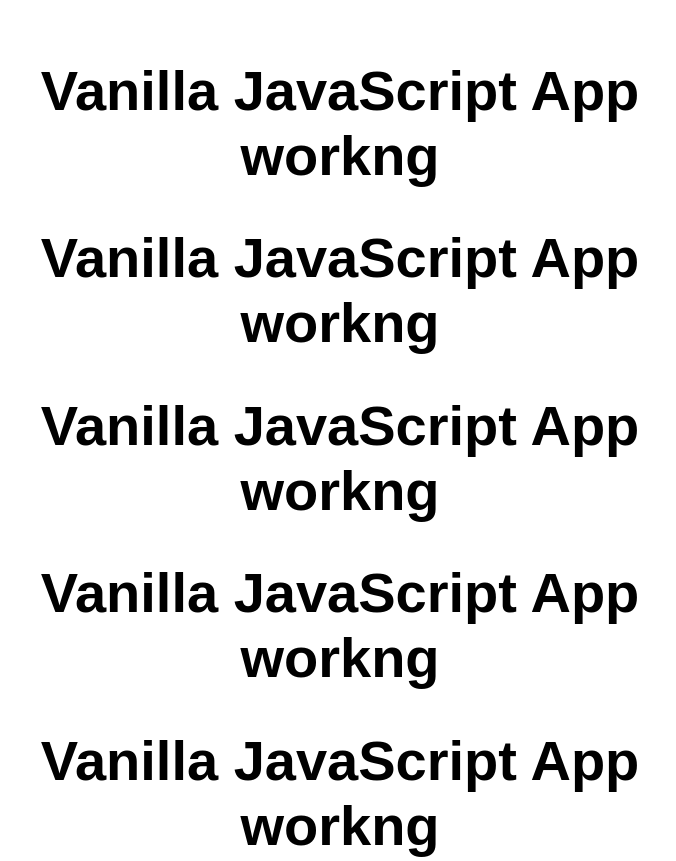
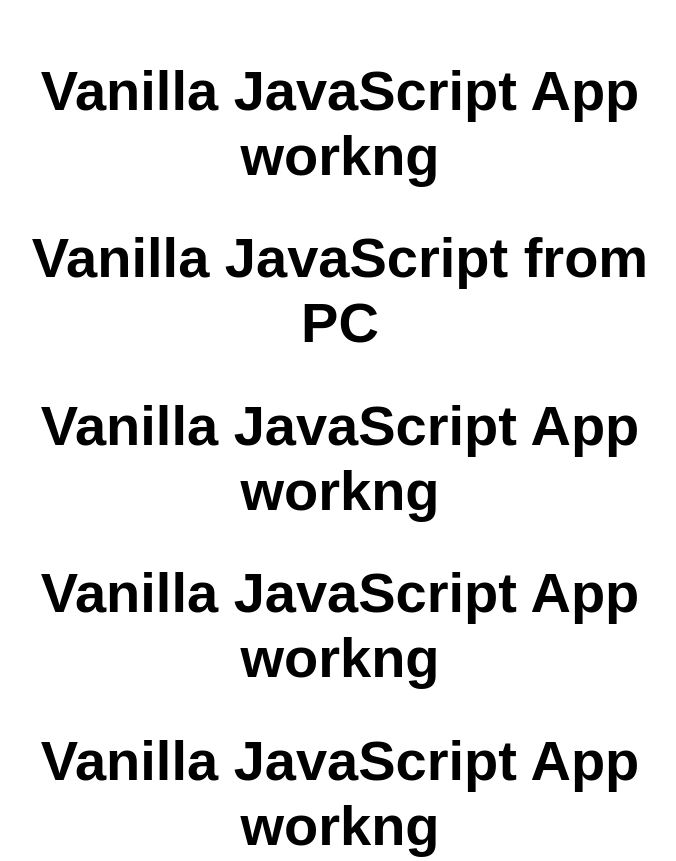
Before and after one commit to hari2babloo/acme, a website: page src/index.html in a window 1280 px wide. Shown: the top 861 px of the page, without its empty margins (300-976 px from the left). Drawn offline with Linux system fonts and the light colour scheme.

Commit message:
changes done

```diff
--- a/src/index.html
+++ b/src/index.html
@@ -11,12 +11,15 @@
 <body>
   <main>
     <h1>Vanilla JavaScript App workng</h1>
+        <h1>Vanilla JavaScript from PC</h1>
         <h1>Vanilla JavaScript App workng</h1>
         <h1>Vanilla JavaScript App workng</h1>
         <h1>Vanilla JavaScript App workng</h1>
         <h1>Vanilla JavaScript App workng</h1>
         <h1>Vanilla JavaScript App workng</h1>
 
+
+
   </main>
 </body>
 
```
